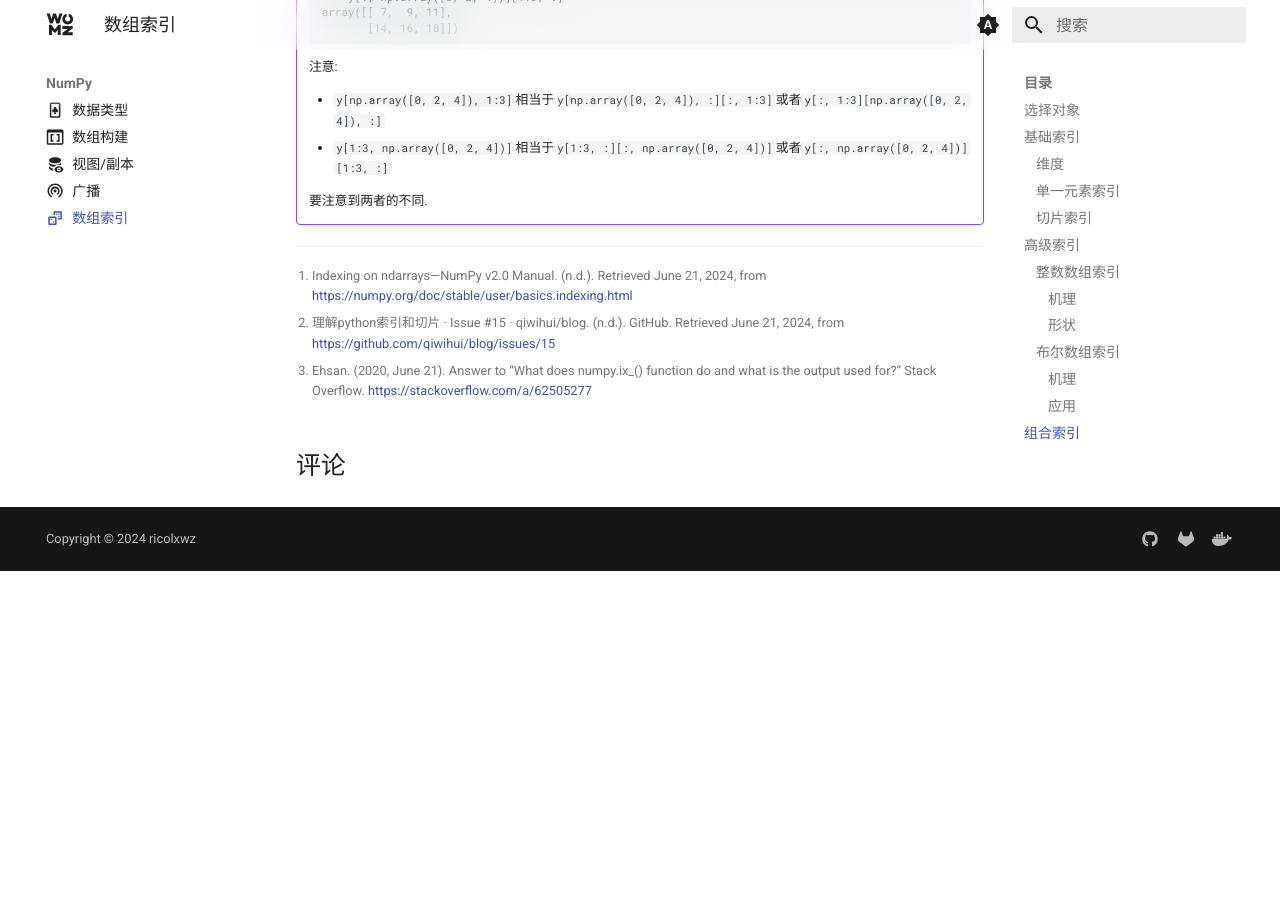
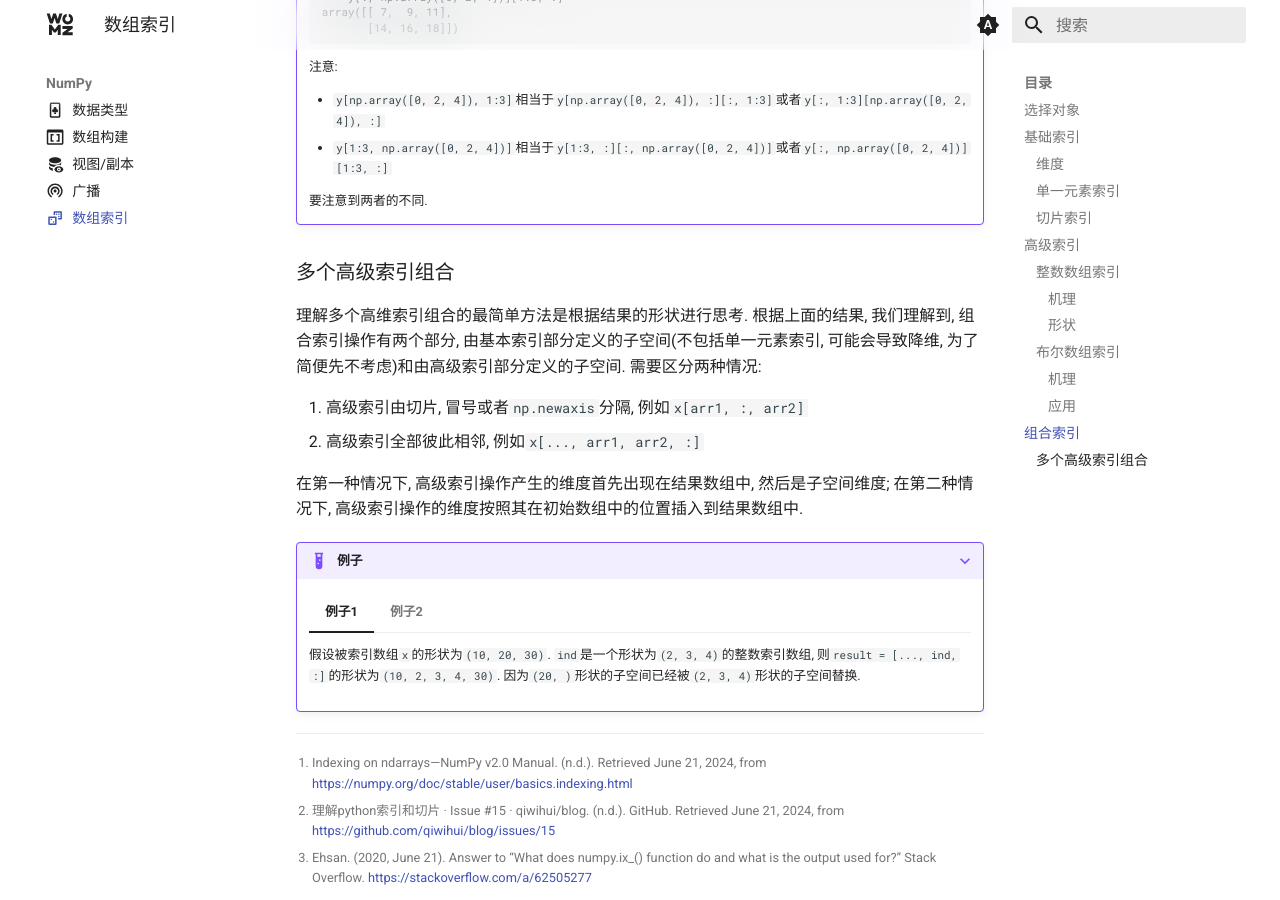
Before and after one commit to sigmax01/py, an MkDocs documentation site: the page built from docs/NumPy/数组索引.md, in a window 1280 px wide and 900 px high, scrolled down 16868 px. Built offline with MkDocs 1.6.1 and Material for MkDocs 9.7.7, drawn with Linux system fonts in a browser that asks for light colours; comment, search, counter and statistics services are not loaded; before the commit the page ends 17439 px from its top, so only the background shows below that.

Commit message:
docs: Update NumPy array indexing documentation

```diff
--- a/docs/NumPy/数组索引.md
+++ b/docs/NumPy/数组索引.md
@@ -1238,6 +1238,25 @@ comments: true
 
     要注意到两者的不同.
 
+### 多个高级索引组合
+
+理解多个高维索引组合的最简单方法是根据结果的形状进行思考. 根据上面的结果, 我们理解到, 组合索引操作有两个部分, 由基本索引部分定义的子空间(不包括单一元素索引, 可能会导致降维, 为了简便先不考虑)和由高级索引部分定义的子空间. 需要区分两种情况:
+
+1. 高级索引由切片, 冒号或者`np.newaxis`分隔, 例如`x[arr1, :, arr2]`
+2. 高级索引全部彼此相邻, 例如`x[..., arr1, arr2, :]`
+
+在第一种情况下, 高级索引操作产生的维度首先出现在结果数组中, 然后是子空间维度; 在第二种情况下, 高级索引操作的维度按照其在初始数组中的位置插入到结果数组中.
+
+???+ example "例子"
+
+    === "例子1"
+
+        假设被索引数组`x`的形状为`(10, 20, 30)`. `ind`是一个形状为`(2, 3, 4)`的整数索引数组, 则`result = [..., ind, :]`的形状为`(10, 2, 3, 4, 30)`. 因为`(20, )`形状的子空间已经被`(2, 3, 4)`形状的子空间替换.
+
+    === "例子2"
+
+        假设被索引数组`x`的形状为`(10, 20, 30, 40, 50)`, 假设`ind_1`和`ind_2`可以广播到形状`(2, 3, 4)`. 则`result_1 = [:, ind_1, ind_2]`的形状为`(10, 2, 3, 4, 40, 50)`, 因为`(20, 30)`形状的子空间已经被`(2, 3, 4)`形状的子空间替换. 但是`result_2 = [:, ind_1, :, ind_2]的形状为`(2, 3, 4, 10, 30, 50)`, 因为没有明确的位置可以放置子空间, 因此将其附加到开头.
+
 [^1]: Indexing on ndarrays—NumPy v2.0 Manual. (n.d.). Retrieved June 21, 2024, from https://numpy.org/doc/stable/user/basics.indexing.html
 [^2]: 理解python索引和切片 · Issue #15 · qiwihui/blog. (n.d.). GitHub. Retrieved June 21, 2024, from https://github.com/qiwihui/blog/issues/15
 [^3]: Ehsan. (2020, June 21). Answer to “What does numpy.ix_() function do and what is the output used for?” Stack Overflow. https://stackoverflow.com/a/62505277
```
